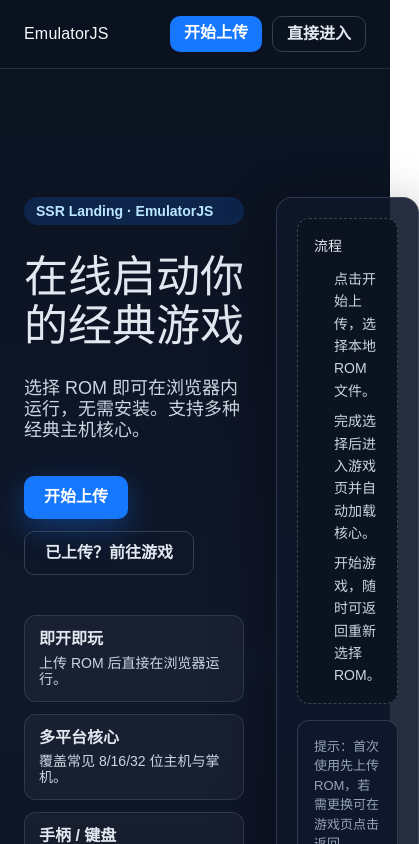
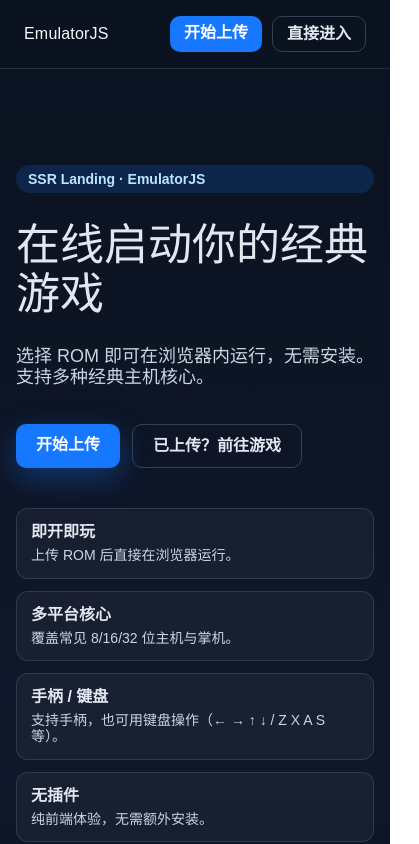
Before and after one commit to sxw-18/emulator-react, a Next.js app: page / in a window 390 px wide. Shown: the top 844 px of the page, 419 px wide, since content can reach past the window. Built offline with nearby package versions, Linux system fonts and the light colour scheme; what @ant-design/nextjs-registry would draw is missing.

Commit message:
适配移动端

```diff
--- a/src/app/globals.css
+++ b/src/app/globals.css
@@ -72,3 +72,36 @@ body {
     scrollbar-color: rgba(255, 255, 255, 0.12) rgba(255, 255, 255, 0.06);
   }
 }
+
+/* Landing responsive layout */
+.hero-grid {
+  display: grid;
+  grid-template-columns: 1.1fr 0.9fr;
+  gap: 32px;
+  max-width: 960px;
+  width: 100%;
+  margin: 0 auto;
+  padding: 128px 24px;
+}
+
+@media (max-width: 900px) {
+  .hero-grid {
+    grid-template-columns: 1fr;
+    padding: 96px 16px;
+    gap: 24px;
+  }
+}
+
+/* Shared content padding */
+.app-content {
+  padding: 32px 24px;
+  max-width: 1100px;
+  margin: 0 auto;
+  width: 100%;
+}
+
+@media (max-width: 768px) {
+  .app-content {
+    padding: 24px 16px;
+  }
+}
--- a/src/app/page.tsx
+++ b/src/app/page.tsx
@@ -26,7 +26,7 @@ export default function HomePage() {
           </div>
         </div>
       </header>
-      <div style={{ maxWidth: 960, width: "100%", display: "grid", gridTemplateColumns: "1.1fr 0.9fr", gap: 32, margin: "0 auto", padding: "128px 24px" }}>
+      <div className="hero-grid">
         <div style={{ display: "flex", flexDirection: "column", justifyContent: "center", gap: 12 }}>
           <p
             style={{
--- a/src/components/AppLayout.tsx
+++ b/src/components/AppLayout.tsx
@@ -146,7 +146,7 @@ export function AppLayout({ children }: { children: React.ReactNode }) {
               background: isDark ? "#0b1220" : "#ffffff",
             }}
           />
-          <Layout.Content style={{ padding: "32px 24px", maxWidth: 1100, margin: "0 auto", width: "100%" }}>
+          <Layout.Content className="app-content">
             {breadcrumbs.length > 0 && (
               <div
                 style={{
--- a/src/components/GamePlayer.tsx
+++ b/src/components/GamePlayer.tsx
@@ -275,7 +275,9 @@ export function GamePlayer({ file, language }: { file: File; language: "zh" | "e
           width: "100%",
           background: token.colorBgContainer,
           borderColor: token.colorBorder,
+          overflow: "hidden",
         }}
+        styles={{ body: { padding: 0 } }}
       >
         <div
           key={gameKey}
```
